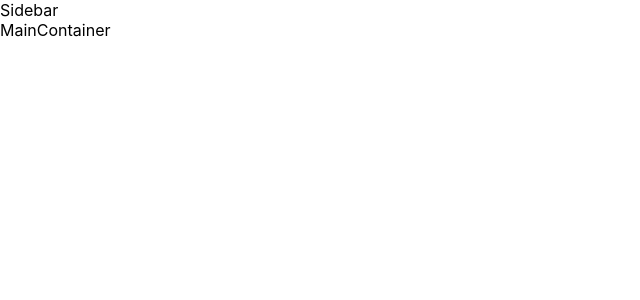
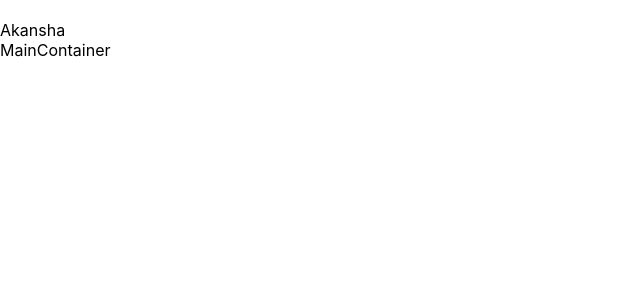
Before and after one commit to Akansha0211/slack-clone, a React (Create React App) app: page /slack in a window 1280 px wide. Shown: the top 300 px of the page, without its empty margins (0-640 px from the left). Built offline with nearby package versions, Linux system fonts and the light colour scheme.

Commit message:
Add sidebar HTML part

```diff
--- a/src/components/Sidebar.js
+++ b/src/components/Sidebar.js
@@ -3,8 +3,17 @@
 class Sidebar extends Component {
   render() {
     return (
-      <div>
-        Sidebar
+      <div id="sidebar">
+        <div className="user-profile">
+            <div>
+                <img/>
+            </div>
+            <div>
+                Akansha
+            </div>
+        </div>
+        <div className="user-channels"></div>
+        <div className="direct-msgs"></div>
       </div>
     );
   }
```
